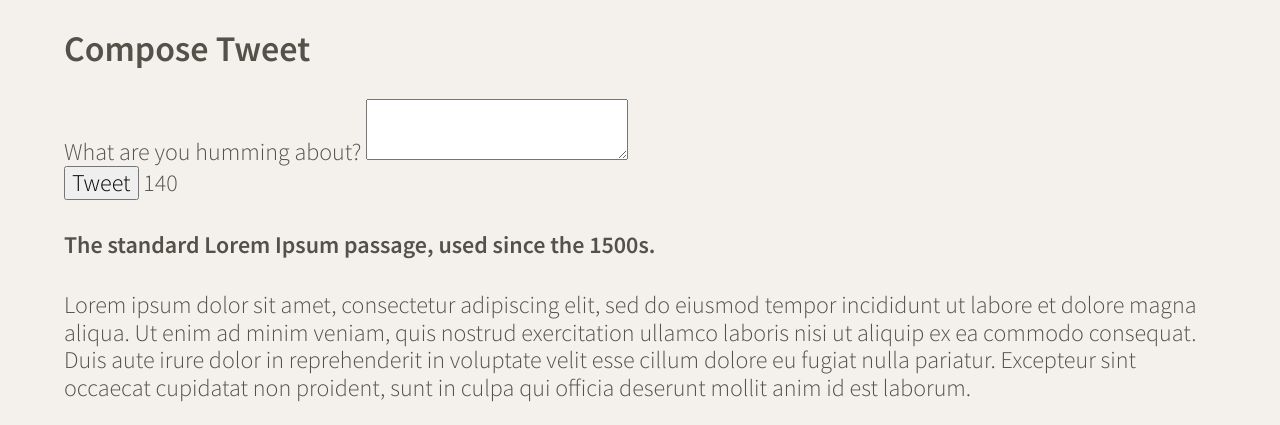
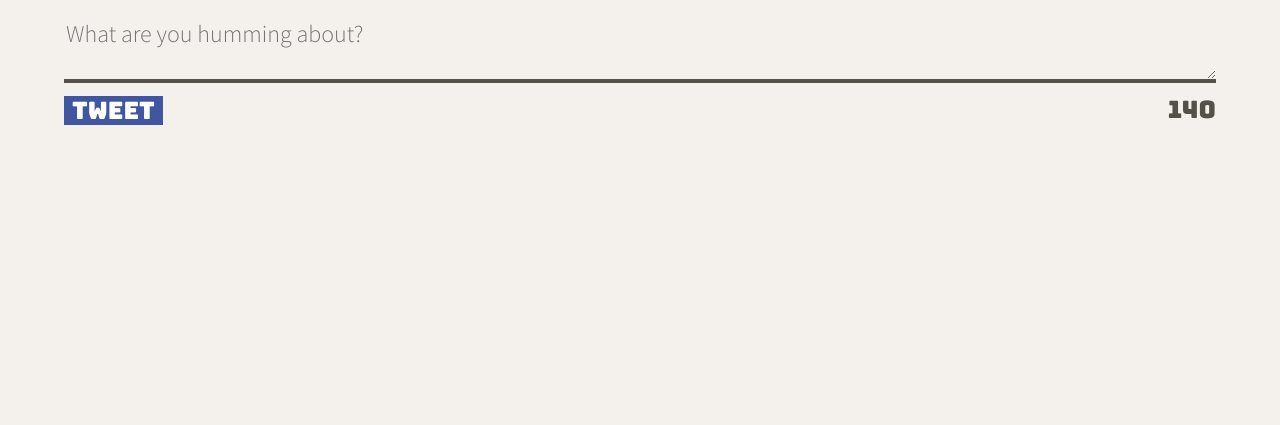
Before and after one commit to ayan-hassan/tweeter, a website: page public/index.html in a window 1280 px wide. Shown: the part 522-947 px from the top of the page. After the commit the page ends 800 px from the top, so only its background shows below. Drawn offline with nearby package versions, Linux system fonts and the light colour scheme.

Commit message:
style new tweet form, add sheet to index.html

```diff
--- a/public/index.html
+++ b/public/index.html
@@ -23,6 +23,9 @@
 
     <!--Header CSS-->
     <link rel="stylesheet" href="/styles/header.css">
+
+    <!--New Tweet CSS-->
+    <link rel="stylesheet" href="/styles/new-tweet.css">
 
     <!-- External JS -->
     <script src="https://ajax.googleapis.com/ajax/libs/jquery/3.4.1/jquery.min.js"></script>
@@ -50,20 +53,17 @@
     <!-- Page-specific (main) content here -->
     <main class="container">
       <section class="new-tweet">
-        <h2>Compose Tweet</h2>
         <form action="/tweets" method="POST">
-          <label for="tweet-text">What are you humming about?</label>
-          <textarea name="text" id="tweet-text"></textarea>
-          <div>
-            <button type="submit">Tweet</button>
+          <div class="tweet-form">
+            <label for="tweet-text"></label>
+            <textarea name="text" id="tweet-text" placeholder="What are you humming about?"></textarea>
+          </div>
+          <div class="button-counter">
+            <button class="button" type="submit">Tweet</button>
             <output name="counter" class="counter" for="tweet-text">140</output>
           </div>
         </form>
       </section>
-      <p>
-        <h4>The standard Lorem Ipsum passage, used since the 1500s.</h4>
-        Lorem ipsum dolor sit amet, consectetur adipiscing elit, sed do eiusmod tempor incididunt ut labore et dolore magna aliqua. Ut enim ad minim veniam, quis nostrud exercitation ullamco laboris nisi ut aliquip ex ea commodo consequat. Duis aute irure dolor in reprehenderit in voluptate velit esse cillum dolore eu fugiat nulla pariatur. Excepteur sint occaecat cupidatat non proident, sunt in culpa qui officia deserunt mollit anim id est laborum.
-      </p>
     </main>
   </body>
 </html>
--- /dev/null
+++ b/public/styles/new-tweet.css
@@ -0,0 +1,31 @@
+.new-tweet {
+  margin-top: 20px;
+}
+
+textarea {
+  background-color: transparent;
+  border: none;
+  border-bottom: 4px solid #545149;
+  height: 65px;
+  width:  100%;
+  margin-bottom: 7px;
+}
+
+textarea:focus {
+  outline: none;
+
+}
+.button-counter {
+  display: flex;
+  justify-content: space-between;
+  font-family: 'Bungee', cursive;
+  height: auto;
+}
+
+.button {
+  background-color: #4056a1;
+  color: #fff;
+  border-style: none;
+  padding-left: 8px;
+  padding-right: 8px;
+}
```
